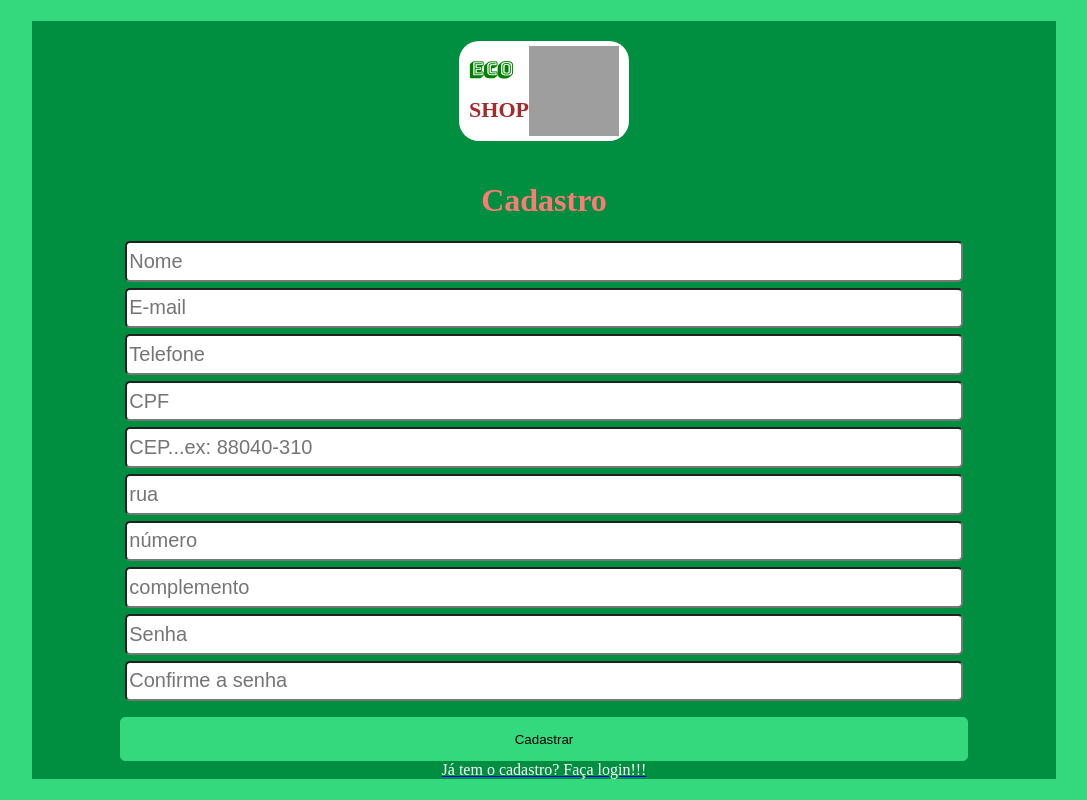
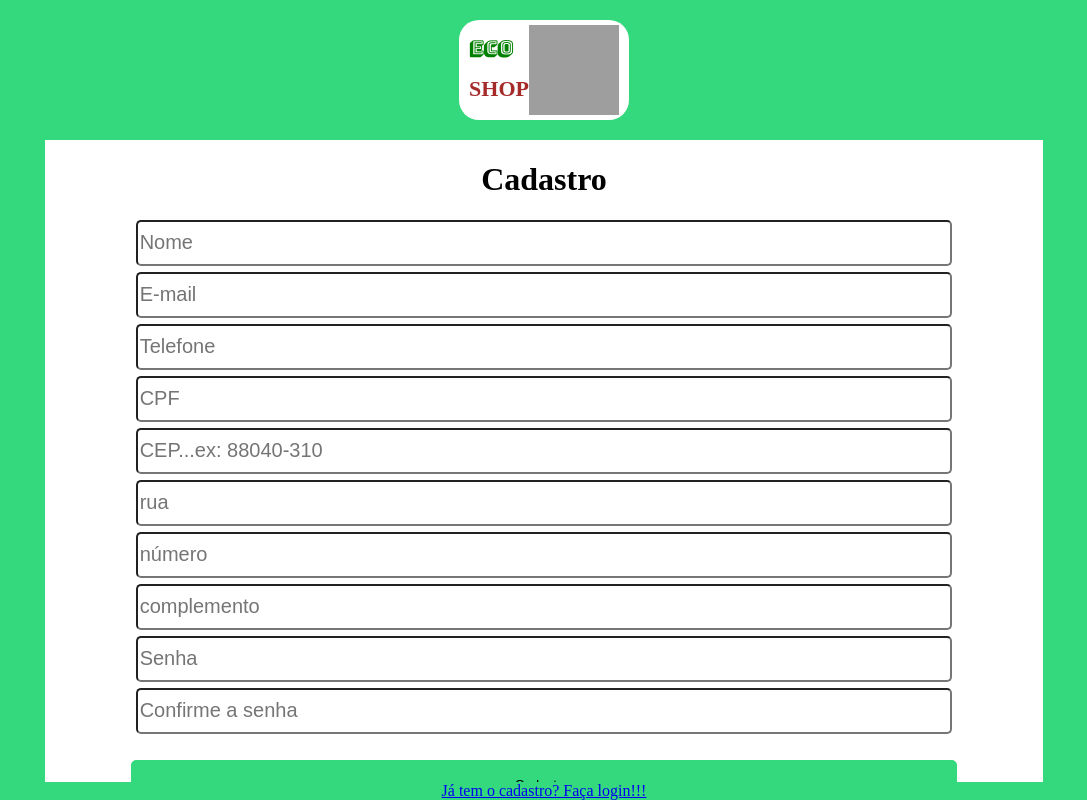
Before and after one commit to gusgusz/projeto15-ecoshop-front, a React (Create React App) app: page /sign-up in a window 1280 px wide. Shown: the whole page, without its empty margins (96-1183 px from the left). Built offline with nearby package versions, Linux system fonts and the light colour scheme; grey boxes are pictures that could not be loaded.

Commit message:
updating signIn and signUp

```diff
--- a/src/components/Logo.js
+++ b/src/components/Logo.js
@@ -28,6 +28,8 @@ const Content = styled.div`
     margin: 20px;
 
 
+
+
     img{
         width: 90px;
         height: 90px;
--- a/src/pages/PaymentCheck.js
+++ b/src/pages/PaymentCheck.js
@@ -138,11 +138,7 @@ export default function PaymentCheck() {
             <input class="w3-radio" type="radio" name="gender" value="male" ></input>
 
           </div>
-          <div onClick={() => {setPaymentForm("Paypal")}}>
-            <ion-icon name="logo-paypal"></ion-icon>
-            <p>Paypal</p>
-            <input class="w3-radio" type="radio" name="gender" value="male" ></input>
-          </div>
+
           </div>
         </Pay>
 
--- a/src/pages/SignIn.js
+++ b/src/pages/SignIn.js
@@ -78,10 +78,11 @@ export default function SignIn() {
             Entrar
           </button>
         </Form>
-        <Link to="/">
+
+      </div>
+      <Link to="/sign-up">
           <span>Ainda não tem cadastro? Faça aqui!</span>
         </Link>
-      </div>
     </Content>
   );
 }
@@ -99,7 +100,7 @@ const Content = styled.div`
   background-color: #34d97e;
 
   .request {
-    background-color: #008f41;
+    background-color: #fff;
     display: flex;
     flex-direction: column;
     width: 80%;
@@ -125,7 +126,7 @@ const Form = styled.form`
   height: 90%;
 
   h1 {
-    color: #ff7975;
+
     align-self: center;
   }
   input {
--- a/src/pages/SignUp.js
+++ b/src/pages/SignUp.js
@@ -49,12 +49,17 @@ export default function SignUp() {
   }
 
   return (
+    <>
+
+
     <Content>
-      <div className="request">
-        <Logo />
+    <Logo />
+    <div className="request">
+
+    <h1>Cadastro</h1>
 
         <Form onSubmit={handleSubmit}>
-          <h1>Cadastro</h1>
+
 
           <input
             name="name"
@@ -146,37 +151,46 @@ export default function SignUp() {
             placeholder="Confirme a senha"
             required
           />
-          <button disabled={isLoading} type="submit">
+
+<button disabled={isLoading} type="submit">
             Cadastrar
           </button>
+
+
         </Form>
-        <Link to="/sign-in">
+
+      </div>
+      <Link to="/sign-in">
           <span>Já tem o cadastro? Faça login!!!</span>
         </Link>
-      </div>
     </Content>
+    </>
   );
 }
 
 const Content = styled.div`
+
   display: flex;
   flex-direction: column;
   position: absolute;
-  top: 0;
+  height: 100%;
+
   left: 0;
   right: 0;
   bottom: 0;
-  justify-content: center;
   align-items: center;
   background-color: #34d97e;
-  overflow-y: scroll;
+  overflow: scroll;
+
+
 
   .request {
-    background-color: #008f41;
+    background-color: #fff;
     display: flex;
     flex-direction: column;
-    width: 80%;
-
+    width: 78%;
+    height: 88%;
+    overflow-y: scroll;
     align-items: center;
 
     span {
@@ -193,7 +207,7 @@ const Form = styled.form`
   display: flex;
   flex-direction: column;
   width: 90%;
-  height: 600px;
+
 
   h1 {
     color: #ff7975;
@@ -214,7 +228,7 @@ const Form = styled.form`
     border-radius: 5px;
     align-self: center;
     border: 1px solid #34d97e;
-    margin-top: 10px;
+    margin: 20px 0;;
     cursor: pointer;
   }
   button:hover {
```
